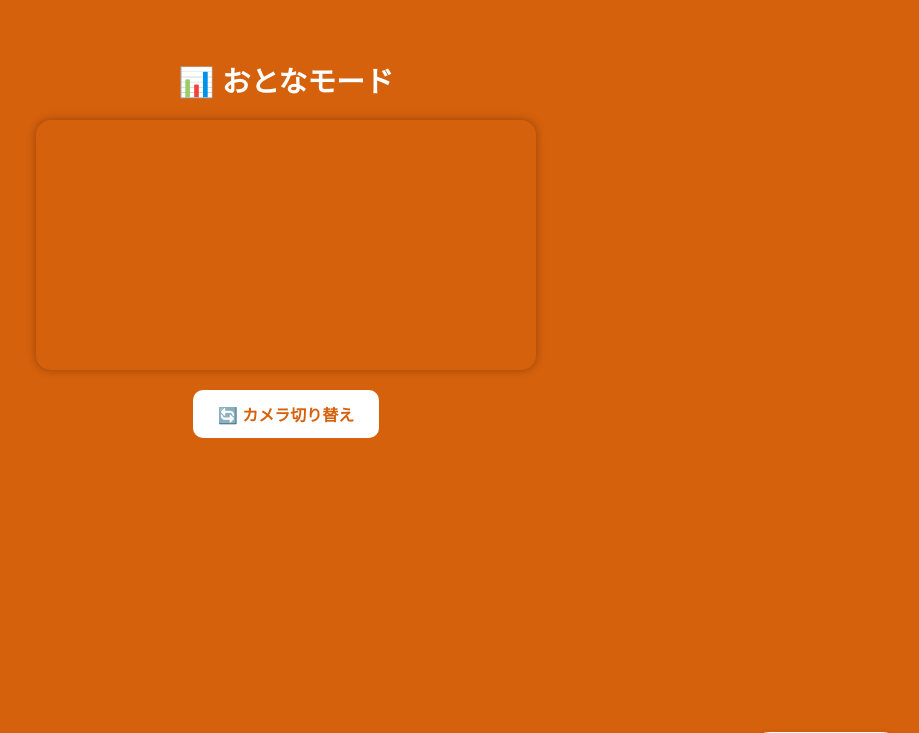
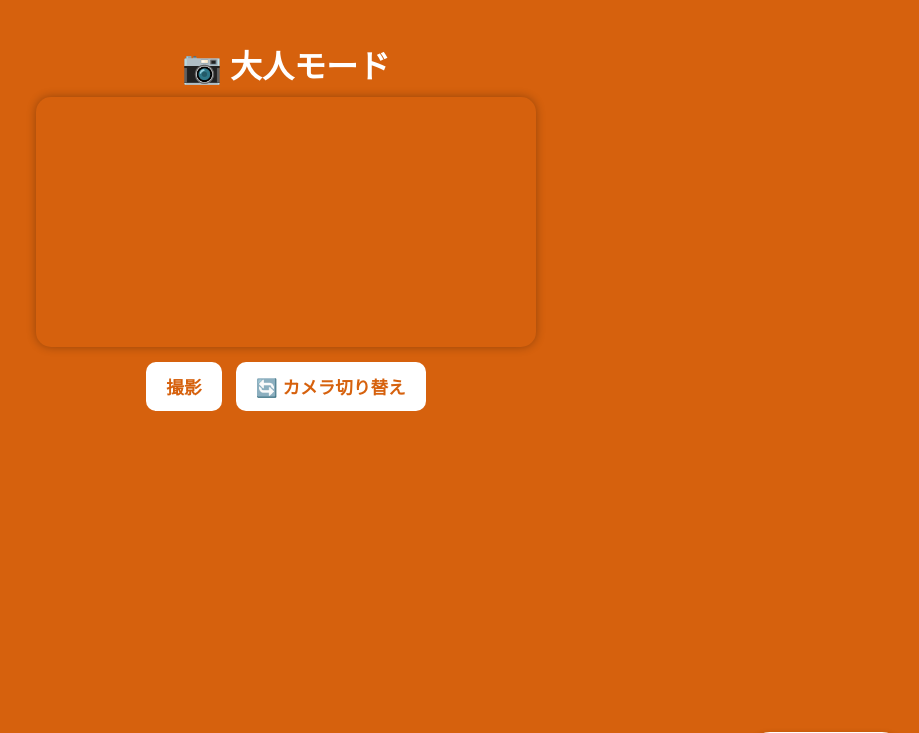
Before and after one commit to okekeyade/business, a Flask app: page /adult in a window 1280 px wide. Shown: the top 733 px of the page, without its empty margins (354-1273 px from the left). Run offline with Flask 3, Linux system fonts and the light colour scheme; parts of the project's set-up code (start-up, migrations or seed data) failed here and were passed over.

Commit message:
Refactor adult.html for improved layout and functionality

```diff
--- a/templates/adult.html
+++ b/templates/adult.html
@@ -3,80 +3,58 @@
 <head>
 <meta charset="UTF-8">
 <meta name="viewport" content="width=device-width, initial-scale=1.0">
-  <title>おとなモード - てがきぼ</title>
+<title>大人モード - てがきぼ</title>
 <link rel="icon" type="image/png" href="{{ url_for('send_static', path='logo.png') }}">
 <style>
 body {
   background-color: #d6610d;
-      color: white;
   font-family: "Segoe UI", sans-serif;
   display: flex;
   flex-direction: column;
   align-items: center;
-      padding: 40px 20px;
+  text-align: center;
   margin: 0;
+  padding: 20px;
+  color: white;
 }
-    h1 {
-      font-size: 1.8rem;
-      margin-bottom: 20px;
-      text-align: center;
+h1 { font-size: 2rem; margin-bottom: 10px; }
+video, #preview { width: 90%; max-width: 500px; border-radius: 15px; box-shadow: 0 0 10px rgba(0,0,0,0.3); margin-bottom: 10px; }
+button {
+  background-color: white; color: #d6610d; border: none; border-radius: 10px;
+  padding: 12px 20px; margin: 5px; font-size: 1.1rem; font-weight: bold; cursor: pointer;
 }
-    video {
-      width: 90%;
-      max-width: 500px;
-      border-radius: 15px;
-      box-shadow: 0 0 10px rgba(0,0,0,0.3);
-      margin-bottom: 20px;
-    }
-    .btn {
-      background-color: white;
-      color: #d6610d;
-      border: none;
-      padding: 12px 25px;
-      border-radius: 10px;
-      font-size: 1rem;
-      font-weight: bold;
-      cursor: pointer;
-      transition: 0.2s;
-      margin-bottom: 20px;
-    }
-    .btn:hover {
-      background-color: #f0f0f0;
-    }
+button:hover { background-color: #f5f5f5; }
 .home-btn {
-      position: fixed;
-      bottom: 20px;
-      right: 20px;
-      background-color: white;
-      color: #d6610d;
-      border-radius: 50px;
-      padding: 12px 20px;
-      font-weight: bold;
-      box-shadow: 0 2px 6px rgba(0,0,0,0.2);
-      text-decoration: none;
+  position: fixed; bottom: 20px; right: 20px;
+  background-color: white; color: #d6610d; border-radius: 50px;
+  padding: 12px 20px; font-weight: bold; text-decoration: none; box-shadow: 0 2px 6px rgba(0,0,0,0.2);
 }
 </style>
 </head>
 <body>
-  <h1>📊 おとなモード</h1>
+<h1>📷 大人モード</h1>
+
 <video id="camera" autoplay playsinline></video>
-  <button class="btn" id="switchBtn">🔄 カメラ切り替え</button>
-
+<img id="preview" style="display:none;" alt="プレビュー">
+<div>
+  <button id="capture">撮影</button>
+  <button id="switchBtn">🔄 カメラ切り替え</button>
+</div>
 <a href="/" class="home-btn">🏠 ホームに戻る</a>
 
 <script>
 let currentMode = "environment";
-    let stream;
+let stream = null;
+const video = document.getElementById('camera');
+const preview = document.getElementById('preview');
 
 async function startCamera() {
-      if (stream) {
-        stream.getTracks().forEach(track => track.stop());
-      }
+  if (stream) stream.getTracks().forEach(track => track.stop());
   try {
-        stream = await navigator.mediaDevices.getUserMedia({
-          video: { facingMode: currentMode }
-        });
-        document.getElementById('camera').srcObject = stream;
+    stream = await navigator.mediaDevices.getUserMedia({ video: { facingMode: currentMode } });
+    video.srcObject = stream;
+    video.style.display = 'block';
+    preview.style.display = 'none';
   } catch (err) {
     alert("カメラにアクセスできません: " + err.message);
   }
@@ -87,6 +65,16 @@
   startCamera();
 });
 
+document.getElementById('capture').addEventListener('click', () => {
+  const canvas = document.createElement('canvas');
+  canvas.width = video.videoWidth;
+  canvas.height = video.videoHeight;
+  canvas.getContext('2d').drawImage(video, 0, 0);
+  preview.src = canvas.toDataURL("image/jpeg");
+  preview.style.display = 'block';
+  video.style.display = 'none';
+});
+
 startCamera();
 </script>
 </body>
```
Lines whose indentation alone changed are shown as unchanged.
